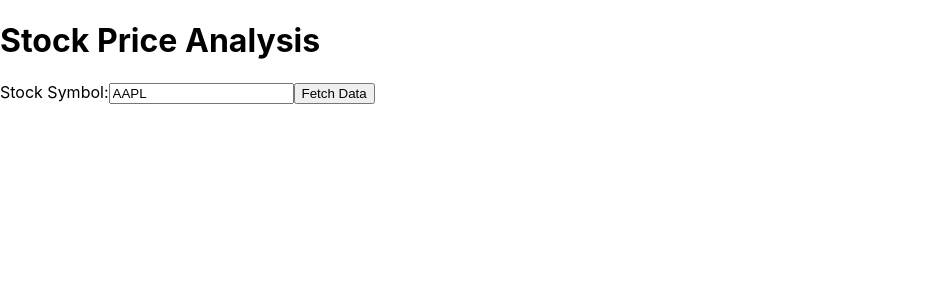
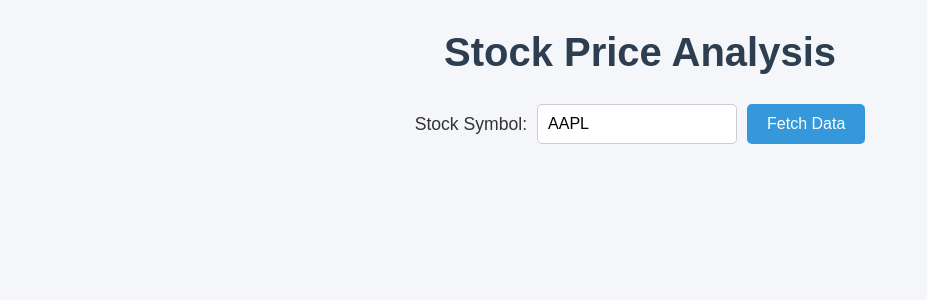
Before and after one commit to Lameck-Mupikeni/stock-price-analysis, a React (Create React App) app in the folder frontend/: page / in a window 1280 px wide. Shown: the top 300 px of the page, without its empty margins (0-927 px from the left). Built offline with nearby package versions, Linux system fonts and the light colour scheme.

Commit message:
Update App.js

```diff
--- a/frontend/src/App.js
+++ b/frontend/src/App.js
@@ -1,6 +1,7 @@
 import React, { useState } from 'react';
 import StockForm from './components/StockForm';
 import StockChart from './components/StockChart';
+import './styles.css';  // Import the stylesheet
 
 function App() {
   const [stockData, setStockData] = useState(null);
@@ -12,10 +13,12 @@ function App() {
   };
 
   return (
-    <div>
+    <div className="container">
       <h1>Stock Price Analysis</h1>
       <StockForm onSubmit={fetchStockData} />
       {stockData && (
+        <div className="chart-container">
+          <h2>Stock Price Chart</h2>
           <StockChart
             data={{
               dates: Object.keys(stockData.last_prices),
@@ -23,6 +26,7 @@ function App() {
             }}
             predictions={stockData.predictions}
           />
+        </div>
       )}
     </div>
   );
```
Lines whose indentation alone changed are shown as unchanged.
